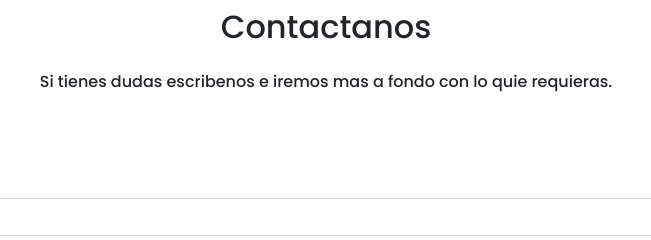
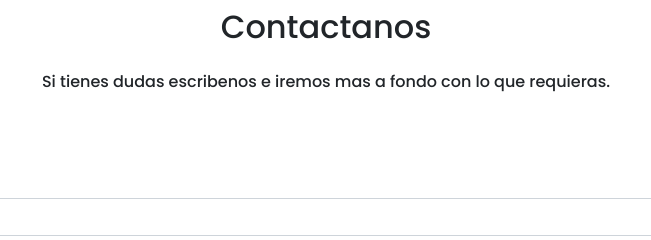
Before and after one commit to jandresst/PreEntrega03-JeanPerez, a website: page pages/contact.html in a window 1280 px wide. Shown: the part 355-595 px from the top of the page, 314-965 px from the left. Drawn offline with nearby package versions, Linux system fonts and the light colour scheme.

Commit message:
Correcion de textos pagina contactanos

```diff
--- a/pages/contact.html
+++ b/pages/contact.html
@@ -61,7 +61,7 @@
 
   <h2 class="h1-responsive font-weight-bold text-center my-4">Contactanos</h2>
   <!--Section description-->
-  <p class="text-center w-responsive mx-auto mb-5">Si tienes dudas escribenos e iremos mas a fondo con lo quie
+  <p class="text-center w-responsive mx-auto mb-5">Si tienes dudas escribenos e iremos mas a fondo con lo que
     requieras.</p>
 
 
```
